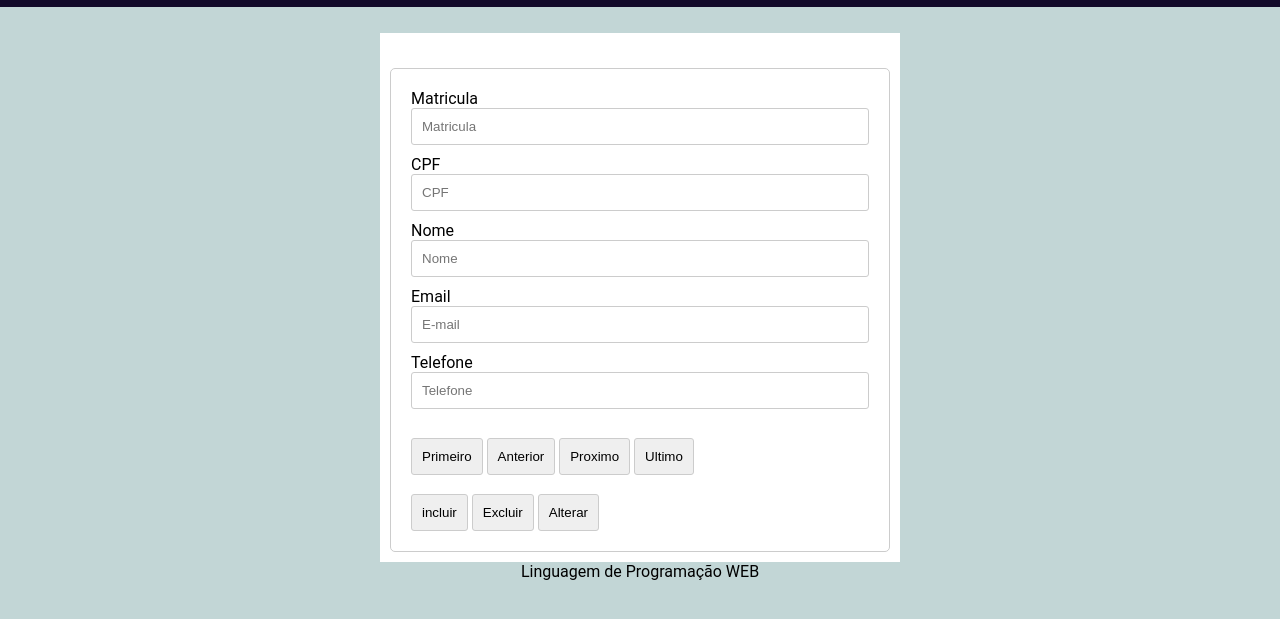
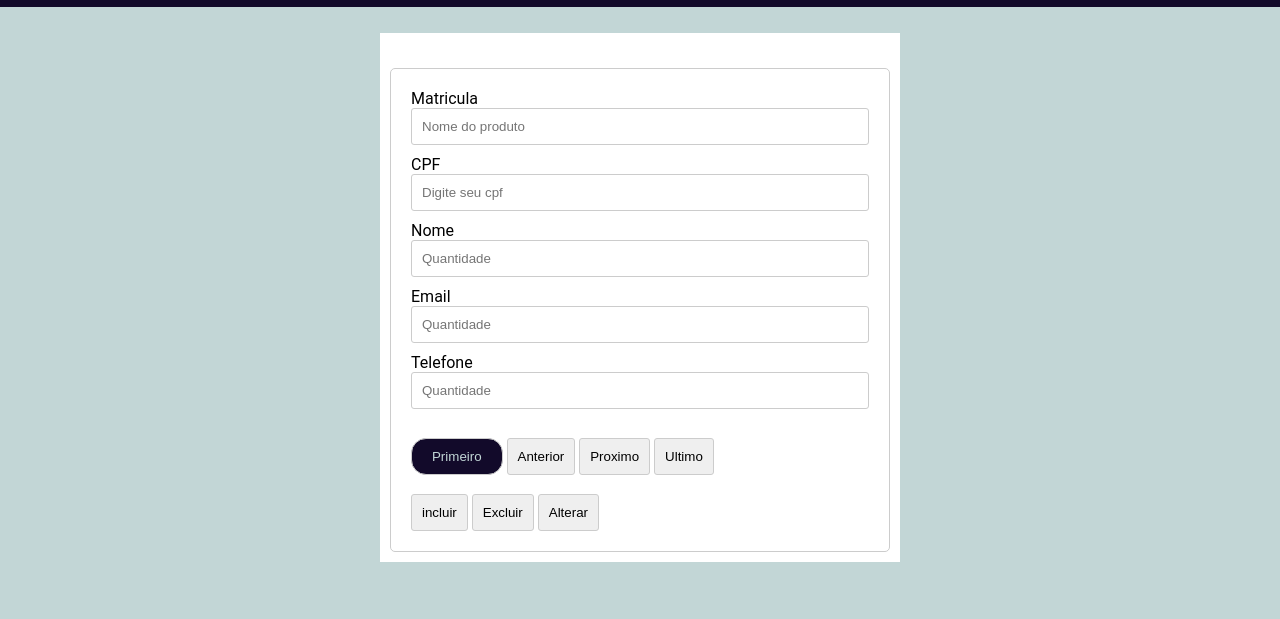
Before and after one commit to EdsonJunior0497/LPW, a plain HTML site: page index.html in a window 1280 px wide. Shown: the part 51-670 px from the top of the page. Drawn offline with Linux system fonts and the light colour scheme.

Commit message:
Update index.html

```diff
--- a/index.html
+++ b/index.html
@@ -1,13 +1,15 @@
 <!DOCTYPE html>
 <html lang="pt-br">
+
   <head>
     <meta charset="UTF-8">
     <meta http-equiv="X-UA-Compatible" content="IE=edge">
     <meta name="viewport" content="width=device-width, initial-scale=1.0">
-    <title>Document</title>
+    <title>Projeto Inicial LPW</title>
     <link rel="stylesheet" href="./css/style.css">
     <script src="./script/script.js"></script>
   </head>
+
   <body>
 
     <header>
@@ -19,40 +21,40 @@
         <div class="card">
           <div class="lineInput">
               <label for="">Matricula</label>
-                    <input type="number" id="matricula" placeholder="Matricula">
+              <input type="number" id="matricula" placeholder="Nome do produto">
           </div>
 
           <div class="lineInput">
               <label>CPF</label>
-                    <input type="number" id="cpf" placeholder="CPF">
+              <input type="text" id="cpf" placeholder="Digite seu cpf"/>
           </div>
 
           <div class="lineInput">
               <label>Nome</label>
-                    <input type="text" id="nome" placeholder="Nome">
+              <input type="text" id="nome" placeholder="Quantidade">
           </div>
 
           <div class="lineInput">
               <label>Email</label>
-                    <input type="email" id="email" placeholder="E-mail">
+              <input type="email" id="email" placeholder="Quantidade">
           </div>
 
           <div class="lineInput">
               <label>Telefone</label>
-                    <input type="number" id="telefone" placeholder="Telefone">
+              <input type="number" id="telefone" placeholder="Quantidade">
           </div><br/>
 
-                <input type="button" id="bot1" value="Primeiro">
-                <input type="button" id="bot1" value="Anterior">
-                <input type="button" id="bot1" value="Proximo">
-                <input type="button" id="bot1" value="Ultimo"><br/><br/>
-                <input type="button" id="bot1" value="incluir">
-                <input type="button" id="bot1" value="Excluir">
-                <input type="button" id="bot1" value="Alterar">
+          <input type="button" id="bt1" value="Primeiro">
+          <input type="button" id="bt2" value="Anterior">
+          <input type="button" id="bt3" value="Proximo">
+          <input type="button" id="bt4" value="Ultimo"><br/><br/>
+          <input type="button" id="bt5" value="incluir">
+          <input type="button" id="bt6" value="Excluir">
+          <input type="button" id="bt7" value="Alterar">
+          </div>
       </form>
     </main>
 
-    <footer align="center">Linguagem de Programação WEB</footer>
+  </body>
 
-</body>
 </html>
```
Lines whose indentation alone changed are shown as unchanged.
